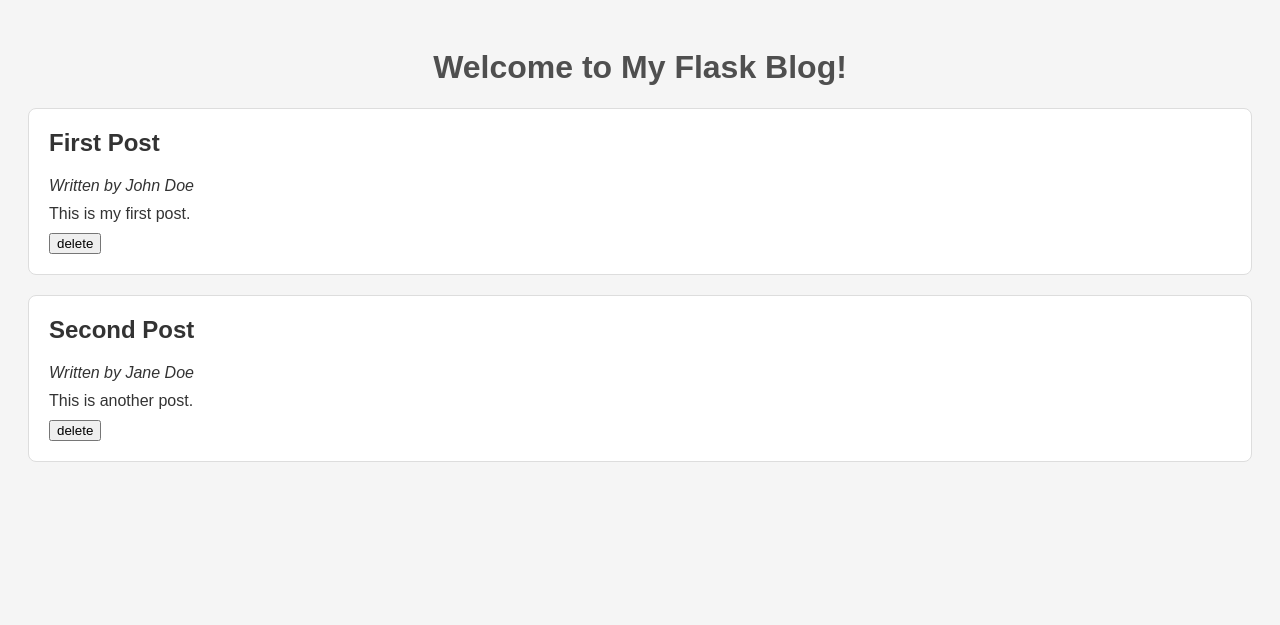
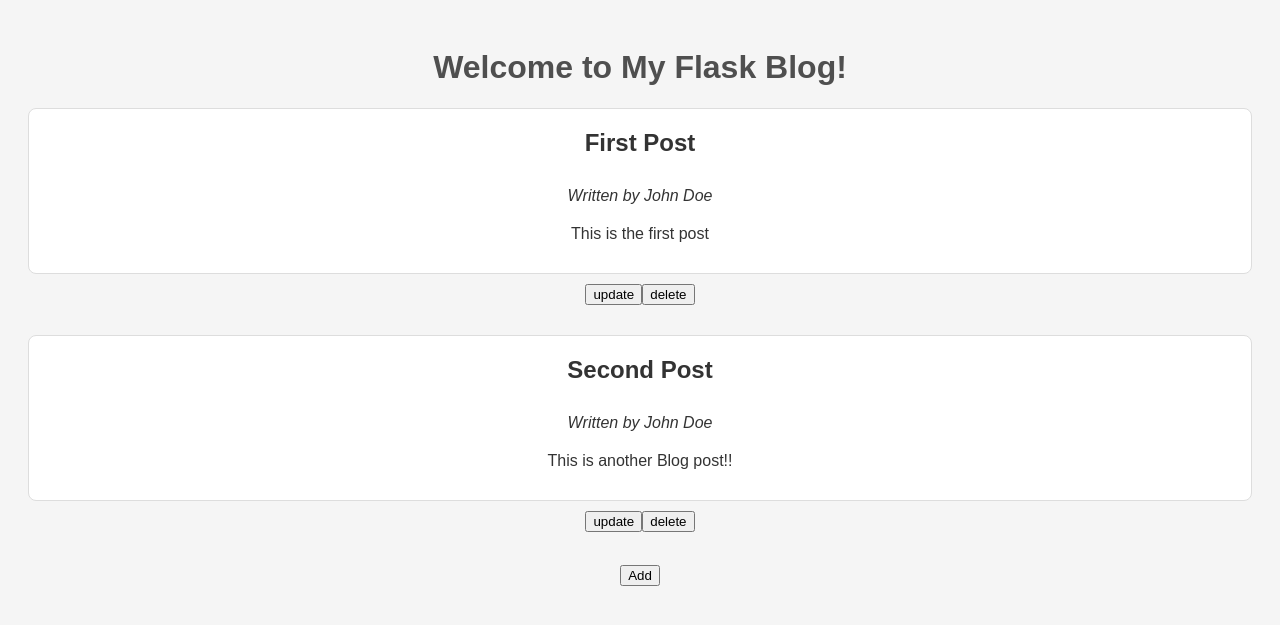
Before and after one commit to JQswain/masterblog-with-flask, a Flask app: page / in a window 1280 px wide. Shown: the top 625 px of the page. Run offline with Flask 3, Linux system fonts and the light colour scheme.

Commit message:
added the update feature and fixed the pathways for delete

```diff
--- a/app.py
+++ b/app.py
@@ -7,11 +7,18 @@ def load_posts():
         with open('blog_posts.json', 'r') as r:
             return json.load(r)
     else:
-        return {}
+        return []
 
 def save_posts(posts):
     with open('blog_posts.json', 'w') as w:
         json.dump(posts, w, indent=4)
+
+def fetch_post(post_id):
+    posts = load_posts()
+    for post in posts:
+        if post['id'] == post_id:
+            return post
+    return None
 
 
 app = Flask(__name__)
@@ -27,9 +34,15 @@ def add():
     if request.method == 'POST':
         blog_posts = load_posts()
 
-        author = request.form['author']
-        title = request.form['title']
-        content = request.form['content']
+        author = request.form.get('author')
+        title = request.form.get('title')
+        content = request.form.get('content')
+
+        if blog_posts:
+            next_id = max(post['id'] for post in blog_posts) + 1
+        else:
+            next_id = 1
+
 
         post = {
             'id': len(blog_posts) + 1,
@@ -56,7 +69,43 @@ def delete(post_id):
     save_posts(updated_posts)
     return redirect(url_for('index'))
 
+@app.route('/update/<int:post_id>', methods=['GET', 'POST'] )
+def update(post_id):
+    # Fetch the blog posts from the JSON file
+    old_post = fetch_post(post_id)
+    if old_post is None:
+        # Post not found
+        return "Post not found", 404
 
+    if request.method == 'POST':
+        # Update the post in the JSON file
+        all_posts = load_posts()
+
+        author = request.form.get('author')
+        title = request.form.get('title')
+        content = request.form.get('content')
+
+        new_post = {
+            'id': post_id,
+            'author': author,
+            'title': title,
+            'content': content
+         }
+
+        updated_posts = [post for post in all_posts if post['id'] != post_id]
+        updated_posts.append(new_post)
+
+        updated_posts.sort(key=lambda p: p['id'])
+
+        save_posts(updated_posts)
+
+        # Redirect back to index
+        return redirect(url_for('index'))
+
+    # Else, it's a GET request
+    else:
+    # So display the update.html page
+        return render_template('update.html', post=old_post)
 
 if __name__ == '__main__':
     app.run(host="0.0.0.0", port=5000, debug=True)
--- a/blog_posts.json
+++ b/blog_posts.json
@@ -3,12 +3,12 @@
         "id": 1,
         "author": "John Doe",
         "title": "First Post",
-        "content": "This is my first post."
+        "content": " This is the first post"
     },
     {
         "id": 2,
-        "author": "Jane Doe",
+        "author": "John Doe",
         "title": "Second Post",
-        "content": "This is another post."
+        "content": "This is another Blog post!!"
     }
 ]
--- a/static/style.css
+++ b/static/style.css
@@ -11,10 +11,14 @@ h1 {
 }
 
 .post {
+    display: flex;
+    flex-direction: column;
+    justify-content: center;
+    align-items: center;
     background-color: #FFF;
     border: 1px solid #DDD;
     padding: 20px;
-    margin-bottom: 20px;
+    margin-bottom: 10px;
     border-radius: 8px;
 }
 
@@ -25,3 +29,14 @@ h1 {
 .post p {
     margin: 10px 0;
 }
+
+.buttons {
+    display: flex;
+    justify-content: center;
+    margin-bottom: 30px;
+    border-radius: 8px;
+}
+
+#add {
+    font-size: 20px;
+}
--- a/templates/index.html
+++ b/templates/index.html
@@ -13,10 +13,20 @@
     <h2>{{ blog["title"] }}</h2>
     <p><em>Written by {{ blog["author"] }}</em></p>
     <p>{{ blog["content"] }}</p>
+</div>
+<div class="buttons">
+    <form action="/update/{{ blog['id'] }}" method="GET" >
+        <input type="submit" value="update">
+    </form>
     <form action="/delete/{{ blog['id'] }}" method="POST" >
         <input type="submit" value="delete">
     </form>
 </div>
 {% endfor %}
+<div class="buttons">
+    <form id="add" action="/add" method="GET" >
+        <input type="submit" value="Add">
+    </form>
+</div>
 </body>
 </html>
```
Also changed, not shown: templates/update.html (added, +27 -0 lines).
